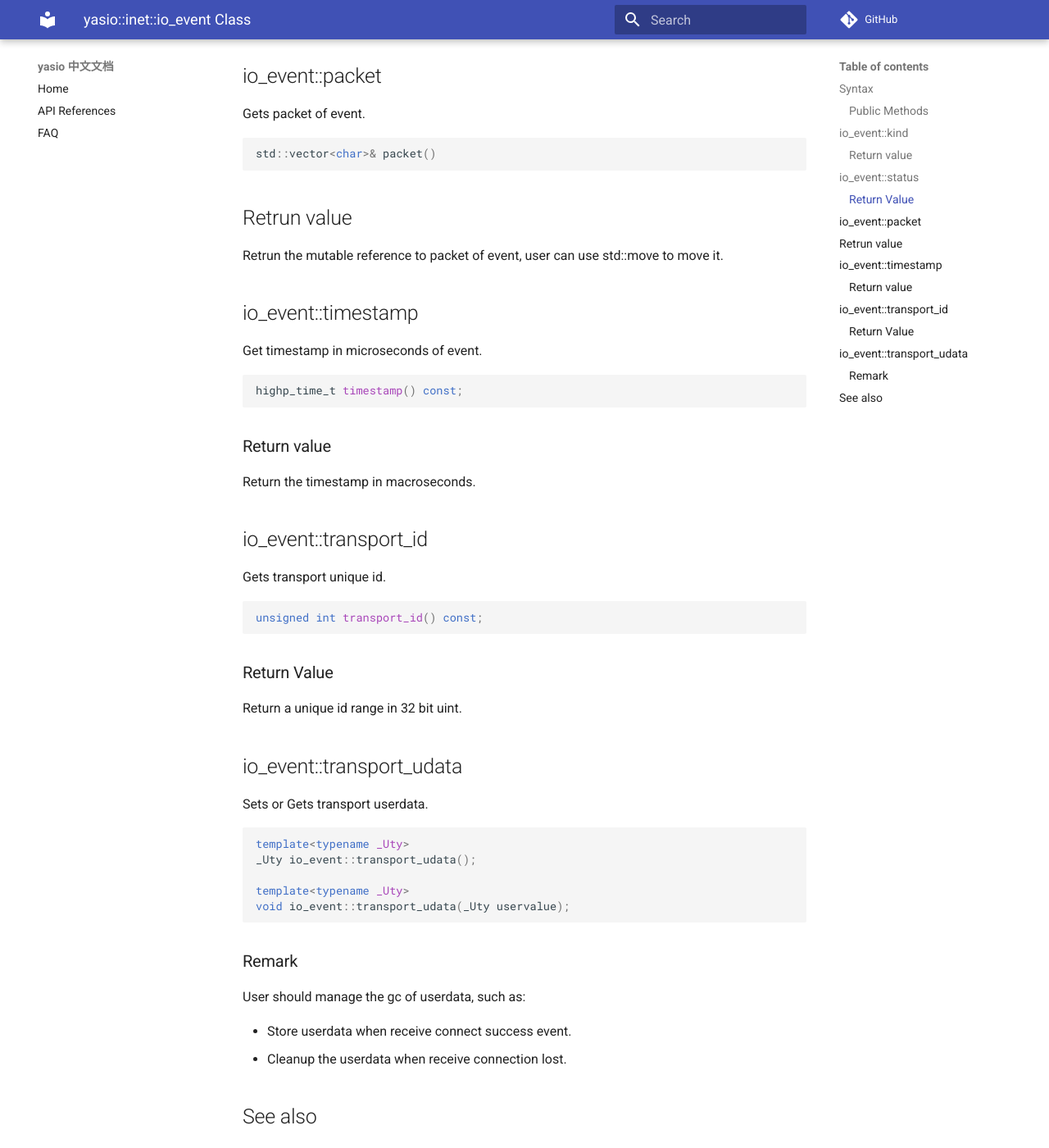
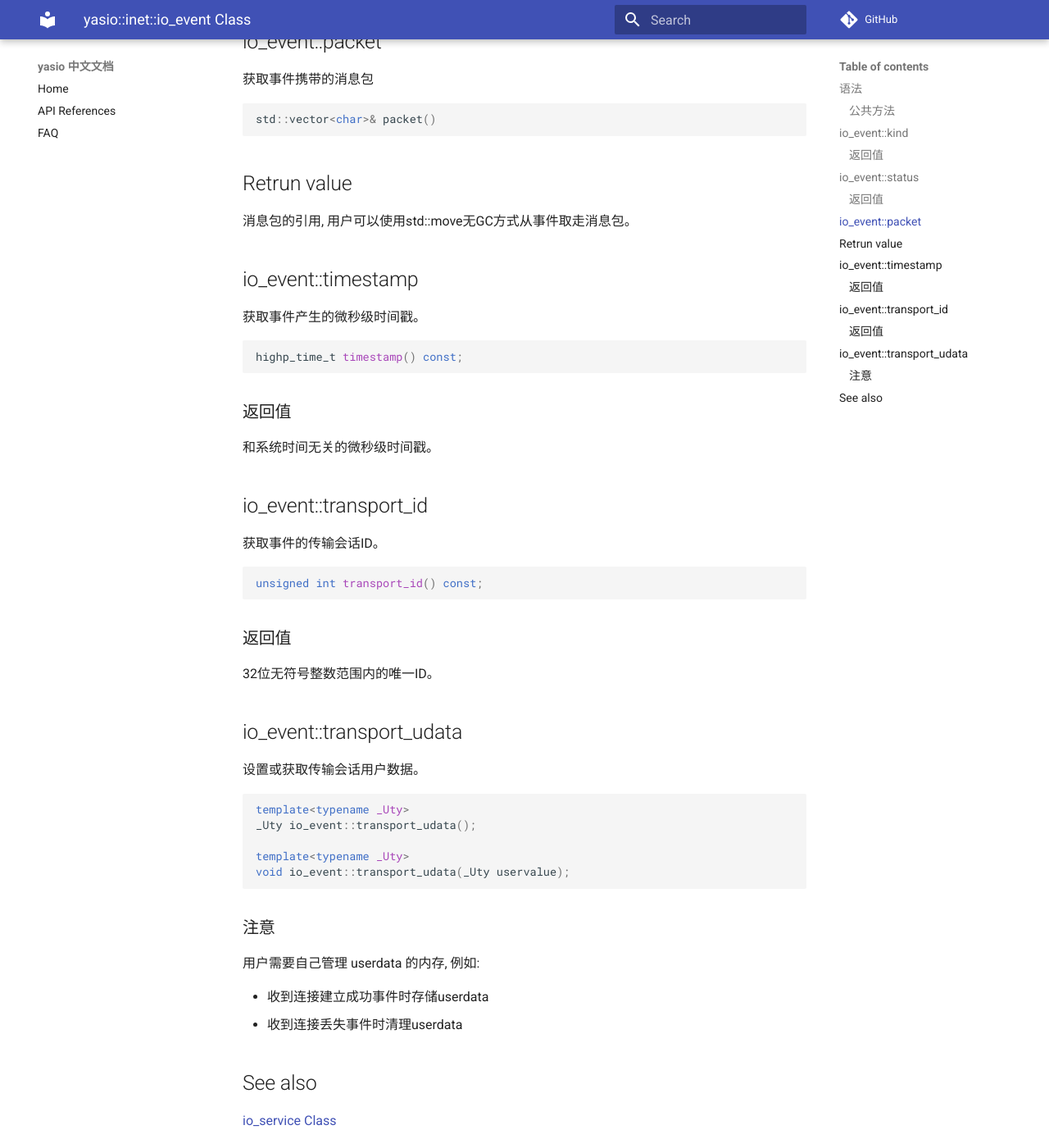
Before and after one commit to yasio/docs-936, an MkDocs documentation site: the page built from docs/api/reference/io_event-class.md, in a window 1280 px wide and 1400 px high, scrolled down 1496 px. Shown: the whole window at 82% size. Built offline with MkDocs 1.6.1 and Material for MkDocs 9.7.7, drawn with Linux system fonts in a browser that asks for light colours; comment, search, counter and statistics services are not loaded; some of the changed text lies outside the part shown.

Commit message:
Update io_event-class.md

````diff
--- a/docs/api/reference/io_event-class.md
+++ b/docs/api/reference/io_event-class.md
@@ -7,61 +7,60 @@ helpviewer_keywords: []
 
 # io_event Class
 
-The event produced by io_service thread.
+网络事件由 io_service 线程产生。
 
 
-## Syntax
+## 语法
 
 ```cpp
 namespace yasio { namespace inet { class io_event; } }
 ```
 
-### Public Methods
+### 公共方法
 
 |Name|Description|
 |----------|-----------------|
-|[io_event::kind](#kind)|Gets kind of event.|
-|[io_event::status](#status)|Gets status of event.|
-|[io_event::packet](#packet)|Gets packet of event.|
-|[io_event::timestamp](#timestamp)|Gets timestamp of event.|
-|[io_event::transport](#transport)|Gets transport of event.|
-|[io_event::transport_id](#transport_id)|Gets transport id of event.|
-|[io_event::transport_udata](#transport_udata)|Gets/Sets transport user data.|
+|[io_event::kind](#kind)|获取事件类型.|
+|[io_event::status](#status)|获取事件状态.|
+|[io_event::packet](#packet)|获取事件消息包.|
+|[io_event::timestamp](#timestamp)|获取事件时间戳.|
+|[io_event::transport](#transport)|获取事件传输会话.|
+|[io_event::transport_id](#transport_id)|获取事件传输会话ID.|
+|[io_event::transport_udata](#transport_udata)|设置或获取事件传输会话用户数据.|
 
-.. _kind:
 
 ## <a name="kind"></a> io_event::kind
 
-Gets kind of event.
+获取事件类型。
 
 ```cpp
 int kind() const;
 ```
 
-### Return value
+### 返回值
 
-Retrun the kind value, can be follow values
+事件类型，可以是以下值:
 
-* `YEK_PACKET`: Packet event
-* `YEK_CONNECT_RESPONSE`: Connect response event
-* `YEK_CONNECTION_LOST`: Connection lost event
+* `YEK_PACKET`: 消息包事件
+* `YEK_CONNECT_RESPONSE`: 连接响应事件
+* `YEK_CONNECTION_LOST`: 连接丢失事件
 
 ## <a name="status"></a> io_event::status
 
-Gets the status of event.
+获取事件状态。
 
 ```cpp
 int status() const;
 ```
 
-### Return Value
+### 返回值
 
-- 0: No error
-- NZ: error occured, user only needs print the error status code.
+- 0: 正常
+- 非0: 出错, 用户只需要简单打印即可。
 
 ## <a name="packet"></a> io_event::packet
 
-Gets packet of event.
+获取事件携带的消息包
 
 ```cpp
 std::vector<char>& packet()
@@ -69,35 +68,35 @@ std::vector<char>& packet()
 
 ## Retrun value
 
-Retrun the mutable reference to packet of event, user can use std::move to move it.
+消息包的引用, 用户可以使用std::move无GC方式从事件取走消息包。
 
 ## <a name="timestamp"></a> io_event::timestamp
 
-Get timestamp in microseconds of event.
+获取事件产生的微秒级时间戳。
 
 ```cpp
 highp_time_t timestamp() const;
 ```
 
-### Return value
+### 返回值
 
-Return the timestamp in macroseconds.
+和系统时间无关的微秒级时间戳。
 
 ## <a name="transport_id"></a> io_event::transport_id
 
-Gets transport unique id.
+获取事件的传输会话ID。
 
 ```cpp
 unsigned int transport_id() const;
 ```
 
-### Return Value
+### 返回值
 
-Return a unique id range in 32 bit uint.
+32位无符号整数范围内的唯一ID。
 
 ## <a name="transport_udata"></a> io_event::transport_udata
 
-Sets or Gets transport userdata.
+设置或获取传输会话用户数据。
 
 ```cpp
 template<typename _Uty>
@@ -107,12 +106,12 @@ template<typename _Uty>
 void io_event::transport_udata(_Uty uservalue);
 ```
 
-### Remark
+### 注意
 
-User should manage the gc of userdata, such as:
+用户需要自己管理 userdata 的内存, 例如:
 
-* Store userdata when receive connect success event.
-* Cleanup the userdata when receive connection lost.
+* 收到连接建立成功事件时存储userdata
+* 收到连接丢失事件时清理userdata
 
 ## See also
 
````
